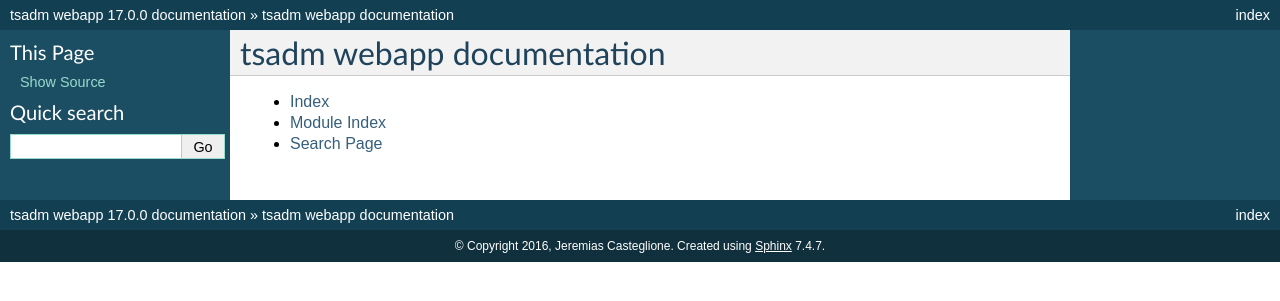
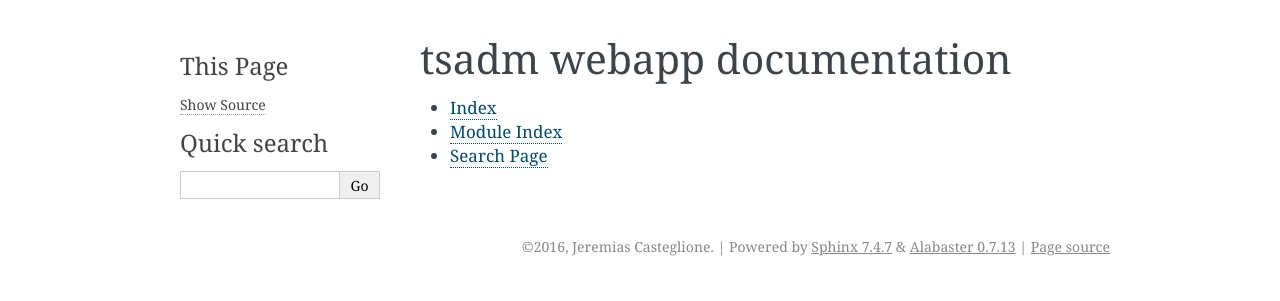
Before and after one commit to tsadm/webapp, a Sphinx documentation site: the page built from docs/index.rst, in a window 1280 px wide. Shown: the top 301 px of the page. Built offline with Sphinx 7.4.7, drawn with Linux system fonts in a browser that asks for light colours; part of the change alters nothing that is shown.

```diff
--- a/docs/conf.py
+++ b/docs/conf.py
@@ -2,7 +2,7 @@
 # -*- coding: utf-8 -*-
 #
 # tsadm webapp documentation build configuration file, created by
-# sphinx-quickstart on Fri Mar 18 23:13:24 2016.
+# sphinx-quickstart on Sat Mar 19 03:38:18 2016.
 #
 # This file is execfile()d with the current directory set to its
 # containing dir.
@@ -21,8 +21,8 @@ import os
 # documentation root, use os.path.abspath to make it absolute, like shown here.
 #sys.path.insert(0, os.path.abspath('.'))
 
+sys.path.insert(0, os.path.abspath('../src'))
 os.environ.setdefault('DJANGO_SETTINGS_MODULE', 'tsadm.settings')
-sys.path.insert(0, os.path.abspath('../src'))
 
 import django
 django.setup()
@@ -46,7 +46,9 @@ extensions = [
 # Add any paths that contain templates here, relative to this directory.
 templates_path = ['_templates']
 
-# The suffix of source filenames.
+# The suffix(es) of source filenames.
+# You can specify multiple suffix as a list of string:
+# source_suffix = ['.rst', '.md']
 source_suffix = '.rst'
 
 # The encoding of source files.
@@ -58,6 +60,7 @@ master_doc = 'index'
 # General information about the project.
 project = 'tsadm webapp'
 copyright = '2016, Jeremias Casteglione'
+author = 'Jeremias Casteglione'
 
 # The version info for the project you're documenting, acts as replacement for
 # |version| and |release|, also used in various other places throughout the
@@ -70,7 +73,10 @@ release = '17.0.0'
 
 # The language for content autogenerated by Sphinx. Refer to documentation
 # for a list of supported languages.
-#language = None
+#
+# This is also used if you do content translation via gettext catalogs.
+# Usually you set "language" from the command line for these cases.
+language = None
 
 # There are two options for replacing |today|: either, you set today to some
 # non-false value, then it is used:
@@ -106,12 +112,15 @@ pygments_style = 'sphinx'
 # If true, keep warnings as "system message" paragraphs in the built documents.
 #keep_warnings = False
 
+# If true, `todo` and `todoList` produce output, else they produce nothing.
+todo_include_todos = True
+
 
 # -- Options for HTML output ----------------------------------------------
 
 # The theme to use for HTML and HTML Help pages.  See the documentation for
 # a list of builtin themes.
-html_theme = 'default'
+html_theme = 'alabaster'
 
 # Theme options are theme-specific and customize the look and feel of a theme
 # further.  For a list of options available for each theme, see the
@@ -132,8 +141,8 @@ html_theme = 'default'
 # of the sidebar.
 #html_logo = None
 
-# The name of an image file (within the static path) to use as favicon of the
-# docs.  This file should be a Windows icon file (.ico) being 16x16 or 32x32
+# The name of an image file (relative to this directory) to use as a favicon of
+# the docs.  This file should be a Windows icon file (.ico) being 16x16 or 32x32
 # pixels large.
 #html_favicon = None
 
@@ -188,9 +197,22 @@ html_static_path = ['_static']
 # This is the file name suffix for HTML files (e.g. ".xhtml").
 #html_file_suffix = None
 
+# Language to be used for generating the HTML full-text search index.
+# Sphinx supports the following languages:
+#   'da', 'de', 'en', 'es', 'fi', 'fr', 'h', 'it', 'ja'
+#   'nl', 'no', 'pt', 'ro', 'r', 'sv', 'tr'
+#html_search_language = 'en'
+
+# A dictionary with options for the search language support, empty by default.
+# Now only 'ja' uses this config value
+#html_search_options = {'type': 'default'}
+
+# The name of a javascript file (relative to the configuration directory) that
+# implements a search results scorer. If empty, the default will be used.
+#html_search_scorer = 'scorer.js'
+
 # Output file base name for HTML help builder.
 htmlhelp_basename = 'tsadmwebappdoc'
-
 
 # -- Options for LaTeX output ---------------------------------------------
 
@@ -203,14 +225,17 @@ latex_elements = {
 
 # Additional stuff for the LaTeX preamble.
 #'preamble': '',
+
+# Latex figure (float) alignment
+#'figure_align': 'htbp',
 }
 
 # Grouping the document tree into LaTeX files. List of tuples
 # (source start file, target name, title,
 #  author, documentclass [howto, manual, or own class]).
 latex_documents = [
-  ('index', 'tsadmwebapp.tex', 'tsadm webapp Documentation',
-   'Jeremias Casteglione', 'manual'),
+    (master_doc, 'tsadmwebapp.tex', 'tsadm webapp Documentation',
+     'Jeremias Casteglione', 'manual'),
 ]
 
 # The name of an image file (relative to this directory) to place at the top of
@@ -239,8 +264,8 @@ latex_documents = [
 # One entry per manual page. List of tuples
 # (source start file, name, description, authors, manual section).
 man_pages = [
-    ('index', 'tsadmwebapp', 'tsadm webapp Documentation',
-     ['Jeremias Casteglione'], 1)
+    (master_doc, 'tsadmwebapp', 'tsadm webapp Documentation',
+     [author], 1)
 ]
 
 # If true, show URL addresses after external links.
@@ -253,9 +278,9 @@ man_pages = [
 # (source start file, target name, title, author,
 #  dir menu entry, description, category)
 texinfo_documents = [
-  ('index', 'tsadmwebapp', 'tsadm webapp Documentation',
-   'Jeremias Casteglione', 'tsadmwebapp', 'One line description of project.',
-   'Miscellaneous'),
+    (master_doc, 'tsadmwebapp', 'tsadm webapp Documentation',
+     author, 'tsadmwebapp', 'One line description of project.',
+     'Miscellaneous'),
 ]
 
 # Documents to append as an appendix to all manuals.
--- a/docs/index.rst
+++ b/docs/index.rst
@@ -1,5 +1,5 @@
 .. tsadm webapp documentation master file, created by
-   sphinx-quickstart on Fri Mar 18 23:13:24 2016.
+   sphinx-quickstart on Sat Mar 19 03:38:18 2016.
    You can adapt this file completely to your liking, but it should at least
    contain the root `toctree` directive.
 
```
Also changed, not shown: 3 other files.
